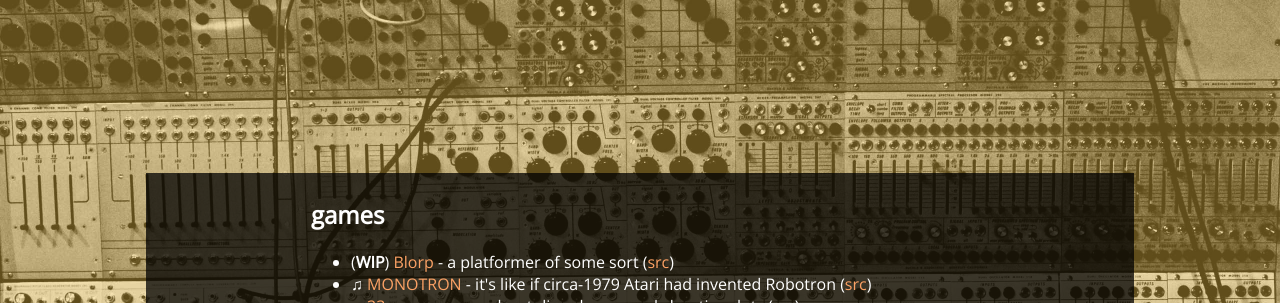
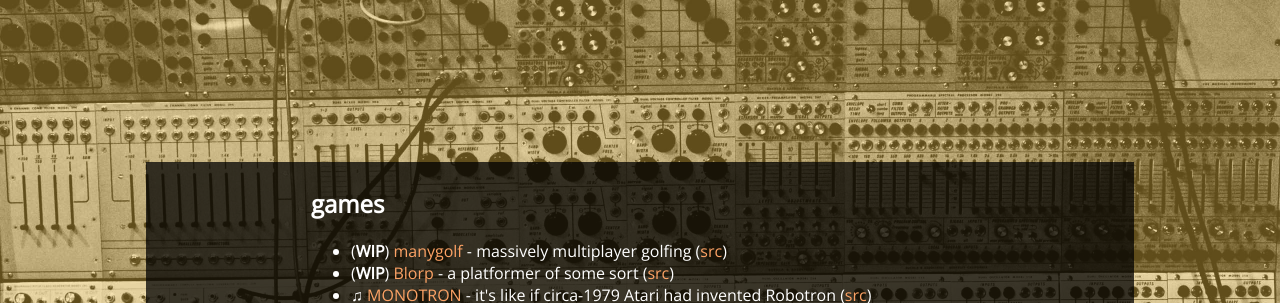
Before and after one commit to thomasboyt/disco.zone, a website: page public/index.html in a window 1280 px wide. Shown: the top 303 px of the page. Drawn offline with nearby package versions, Linux system fonts and the light colour scheme.

Commit message:
Add manygolf

```diff
--- a/public/index.html
+++ b/public/index.html
@@ -28,6 +28,11 @@
           <h2>games</h2>
 
           <ul>
+            <li>
+              (<strong>WIP</strong>) <a href="http://manygolf.disco.zone">manygolf</a> -
+              massively multiplayer golfing
+              (<a href="http://github.com/thomasboyt/manygolf">src</a>)
+            </li>
             <li>
               (<strong>WIP</strong>) <a href="http://disco.zone/blorp">Blorp</a> -
               a platformer of some sort
@@ -70,7 +75,7 @@
 
           <footer>
             <p>
-              &copy; 2015 <a href="http://thomasboyt.com">Thomas Boyt</a>
+              &copy; 2016 <a href="http://thomasboyt.com">Thomas Boyt</a>
             </p>
           </footer>
         </div>
```
